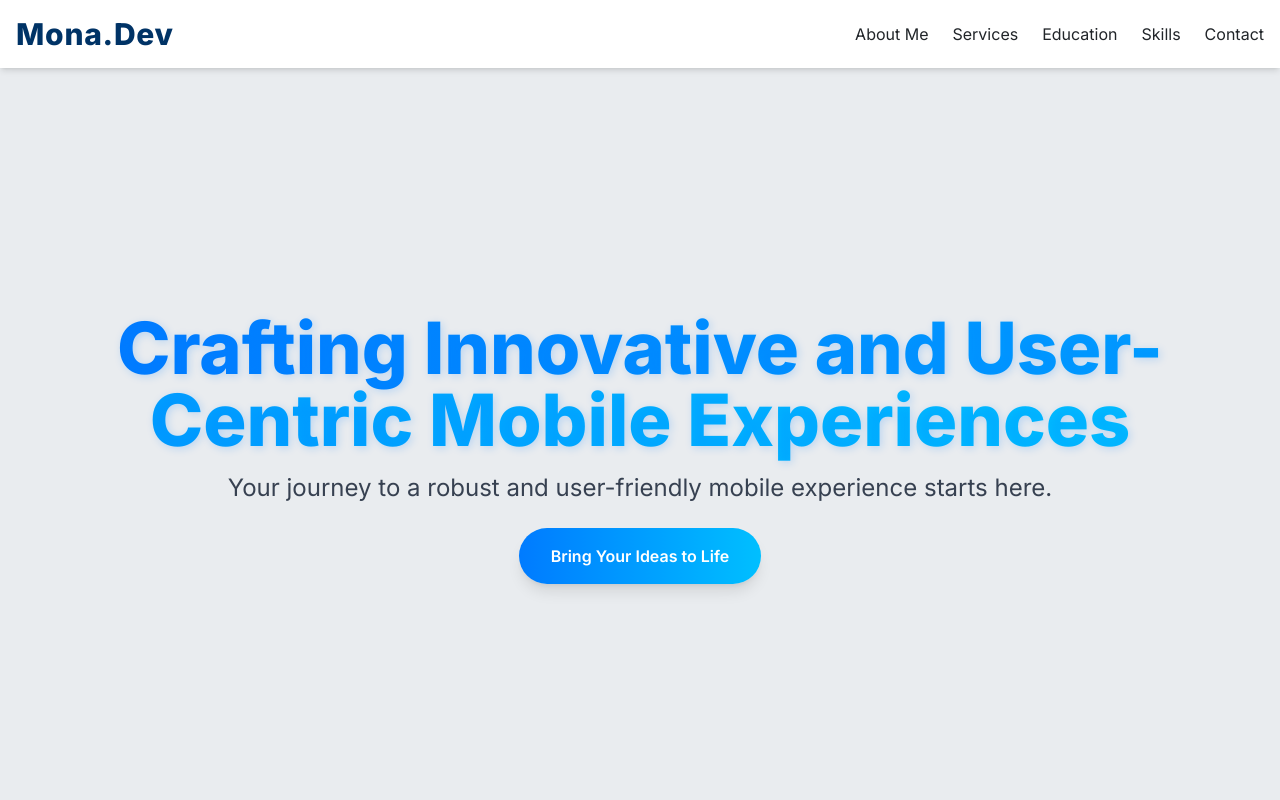
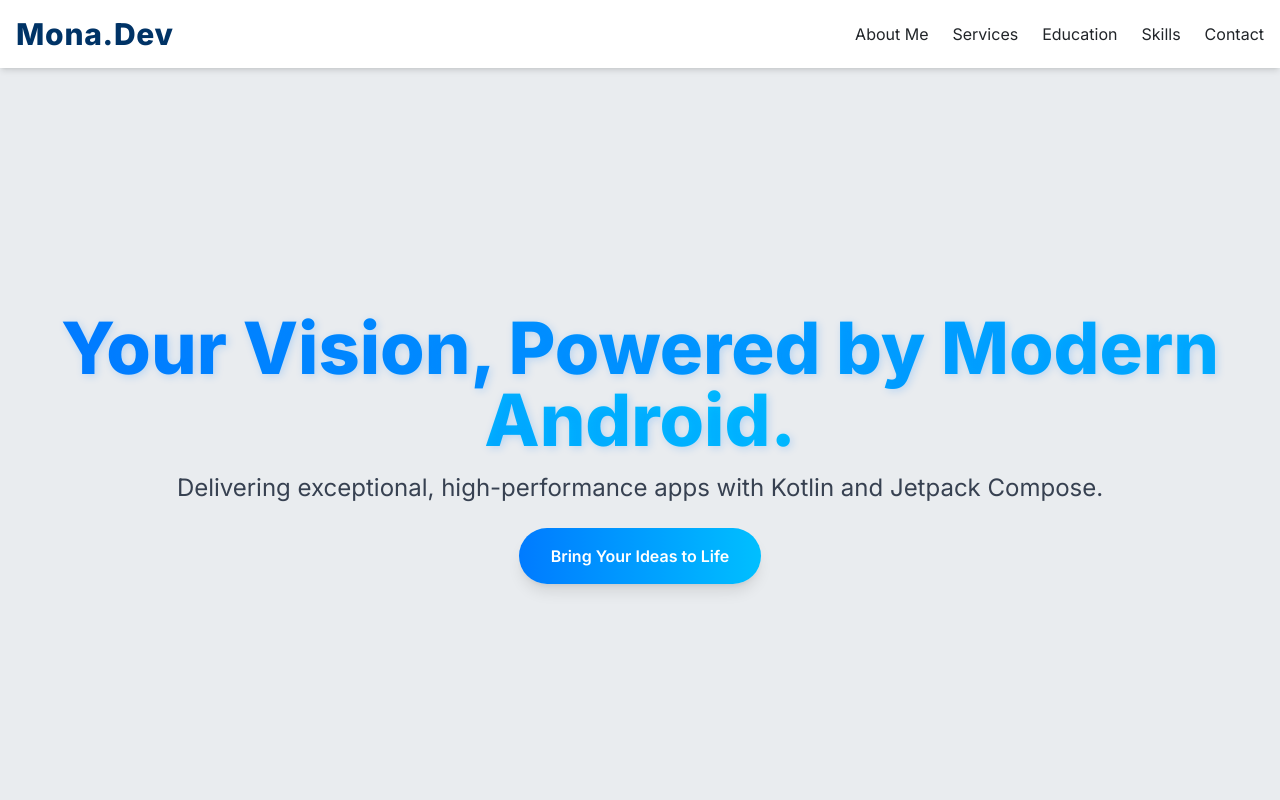
Before and after one commit to mona-fathi/mona-fathi.github.io, a plain HTML site: page index.html in a window 1280 px wide. Shown: the top 800 px of the page. Drawn offline with nearby package versions, Linux system fonts and the light colour scheme.

Commit message:
Update index_hero section.html

```diff
--- a/index.html
+++ b/index.html
@@ -74,10 +74,10 @@
     <section class="min-h-screen flex items-center justify-center pt-24 bg-[#e9ecef]">
         <div class="container mx-auto px-4 text-center">
             <h1 class="text-4xl md:text-7xl font-extrabold mb-4 leading-tight">
-                <span class="gradient-text-hero">Crafting Innovative and User-Centric Mobile Experiences</span>
+                <span class="gradient-text-hero">Your Vision, Powered by Modern Android.</span>
             </h1>
             <p class="text-xl md:text-2xl text-gray-700 mb-6 font-light">
-                Your journey to a robust and user-friendly mobile experience starts here.
+               Delivering exceptional, high-performance apps with Kotlin and Jetpack Compose.
             </p>
             <a href="#contact" class="inline-block bg-gradient-blue text-white px-8 py-4 rounded-full font-semibold shadow-lg hover:scale-105 transition-transform duration-300">Bring Your Ideas to Life</a>
         </div>
```
